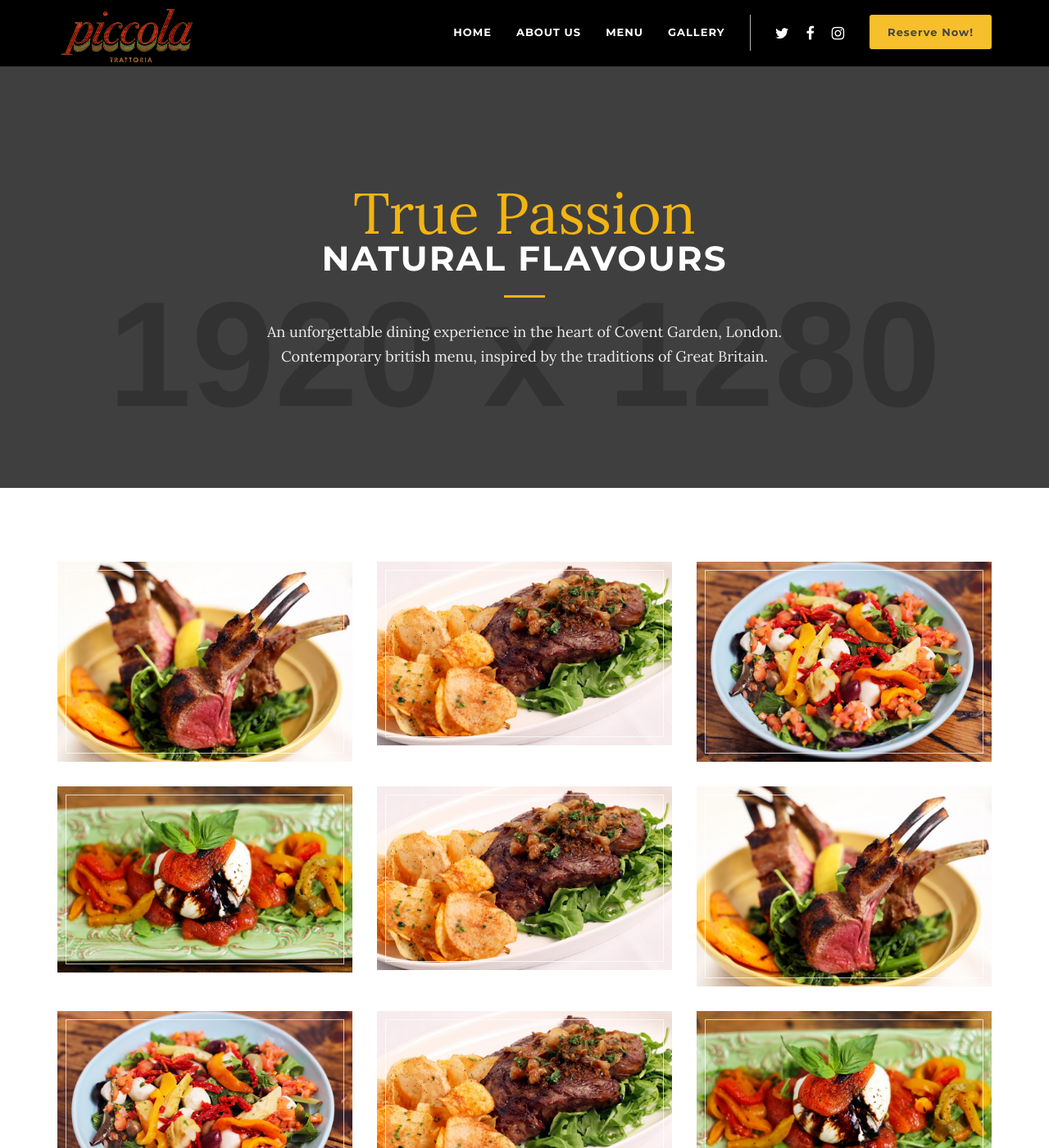
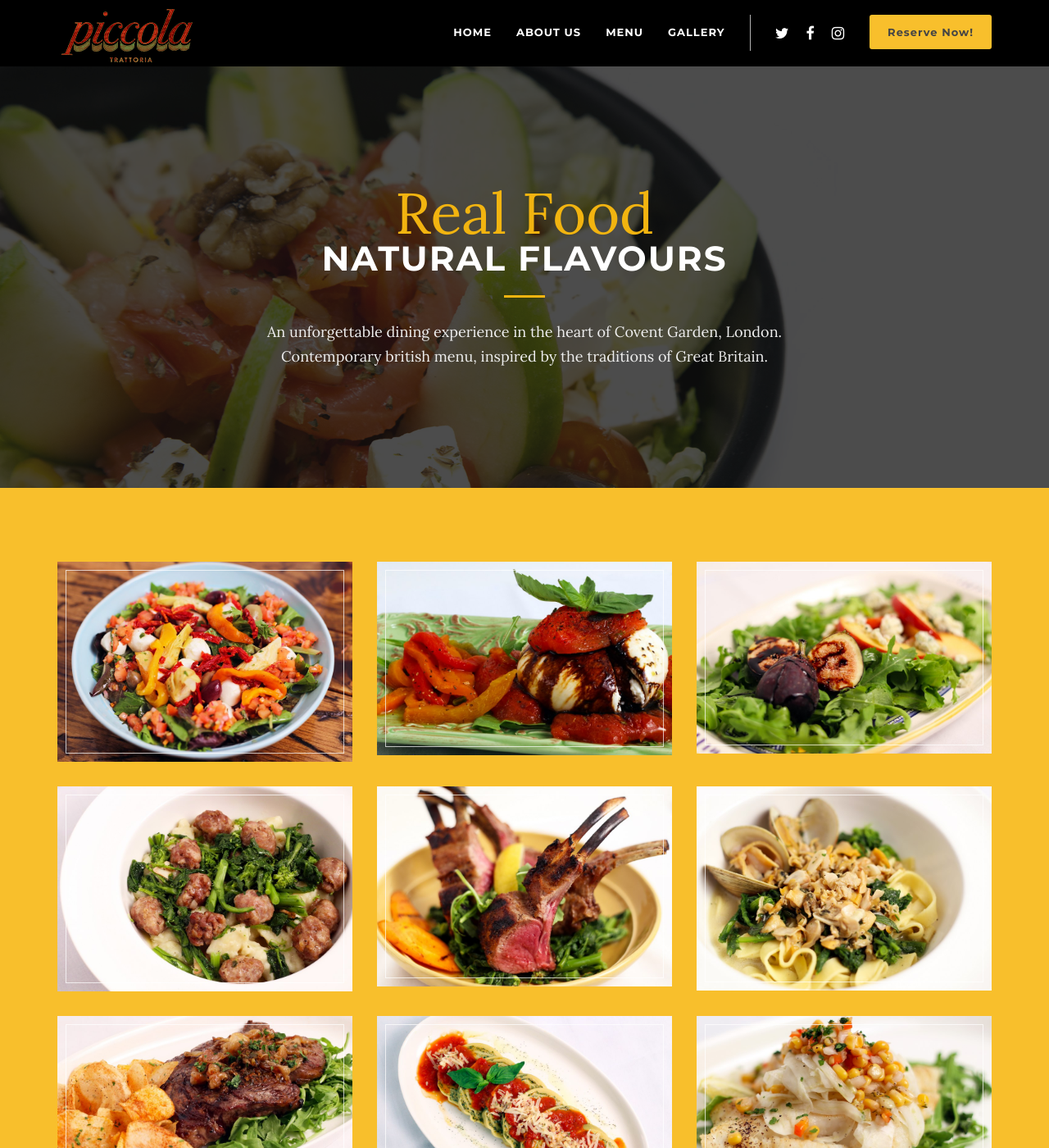
Before and after one commit to PiccolaTrattoria/piccola, a Jekyll site: the page built from gallery.html, in a window 1280 px wide and 1400 px high. Shown: the whole window at 82% size. Built offline with Jekyll 4.4.1, drawn with Linux system fonts in a browser that asks for light colours; nearby versions of some CDN libraries; some web fonts are replaced; library files that are not in the unit come from our copies.

Commit message:
Changed gallery and menu pages a bit

```diff
--- a/_includes/css/fableStyles.css
+++ b/_includes/css/fableStyles.css
@@ -1269,7 +1269,7 @@ ul.footer-list li a:hover{
 .gallery-hero-section{
 	width:100%;
 	position:relative;
-	background: url(http://placehold.it/1920x1280) 50% top no-repeat fixed;
+	background: url(images/bg-gallery.jpg) 50% top no-repeat fixed;
     background-size: cover;
 	color: white;
 	margin: 0 auto;
--- a/gallery.html
+++ b/gallery.html
@@ -20,9 +20,9 @@ title: Gallery
                 <!--begin col-md-10-->
                 <div class="col-md-10 col-md-offset-1 text-center">
 
-                    <span class="comic-text wow fadeIn" data-wow-delay="0.5s">True Passion</span>
+                    <span class="comic-text wow fadeIn" data-wow-delay="0.5s">Real Food</span>
 
-                    <h2 class="section-title white wow bounceIn" data-wow-delay="1s">Natural Flavours</h2>
+                    <h2 class="section-title white wow fadeIn" data-wow-delay="1s">Natural Flavours</h2>
 
                     <p class="hero-text wow fadeInUp" data-wow-delay="2s">An unforgettable dining experience in the heart of Covent Garden, London.<br>Contemporary british menu, inspired by the traditions of Great Britain.</p>
 
@@ -40,7 +40,7 @@ title: Gallery
 
 
     <!--begin section-white-->
-    <div class="section-white">
+    <div class="section-piccola-yellow">
 
       <!--begin container-->
       <div class="container">
@@ -54,7 +54,7 @@ title: Gallery
                     <!--begin popup image -->
                     <div class="popup-wrapper">
                         <div class="popup-gallery">
-                            <a class="popup3" href="images/gallery1.jpg"><img src="images/gallery1.jpg" class="width-100" alt="pic"><span class="eye-wrapper"><i class="pe-7s-expand1 eye-icon"></i></span></a>
+                            <a class="popup3" href="images/gallery/1.jpg"><img src="images/gallery/1.jpg" class="width-100" alt="pic"><span class="eye-wrapper"><i class="pe-7s-expand1 eye-icon"></i></span></a>
                         </div>
                     </div>
                     <!--begin popup image -->
@@ -68,7 +68,7 @@ title: Gallery
                     <!--begin popup image -->
                     <div class="popup-wrapper">
                         <div class="popup-gallery">
-                            <a class="popup3" href="images/gallery2.jpg"><img src="images/gallery2.jpg" class="width-100" alt="pic"><span class="eye-wrapper"><i class="pe-7s-expand1 eye-icon"></i></span></a>
+                            <a class="popup3" href="images/gallery/2.jpg"><img src="images/gallery/2.jpg" class="width-100" alt="pic"><span class="eye-wrapper"><i class="pe-7s-expand1 eye-icon"></i></span></a>
                         </div>
                     </div>
                     <!--begin popup image -->
@@ -82,7 +82,7 @@ title: Gallery
                     <!--begin popup image -->
                     <div class="popup-wrapper">
                         <div class="popup-gallery">
-                            <a class="popup3" href="images/gallery3.jpg"><img src="images/gallery3.jpg" class="width-100" alt="pic"><span class="eye-wrapper"><i class="pe-7s-expand1 eye-icon"></i></span></a>
+                            <a class="popup3" href="images/gallery/3.jpg"><img src="images/gallery/3.jpg" class="width-100" alt="pic"><span class="eye-wrapper"><i class="pe-7s-expand1 eye-icon"></i></span></a>
                         </div>
                     </div>
                     <!--begin popup image -->
@@ -102,7 +102,7 @@ title: Gallery
                     <!--begin popup image -->
                     <div class="popup-wrapper">
                         <div class="popup-gallery">
-                            <a class="popup3" href="http://placehold.it/800x550"><img src="images/gallery4.jpg" class="width-100" alt="pic"><span class="eye-wrapper"><i class="pe-7s-expand1 eye-icon"></i></span></a>
+                            <a class="popup3" href="images/gallery/4.jpg"><img src="images/gallery/4.jpg" class="width-100" alt="pic"><span class="eye-wrapper"><i class="pe-7s-expand1 eye-icon"></i></span></a>
                         </div>
                     </div>
                     <!--begin popup image -->
@@ -116,7 +116,7 @@ title: Gallery
                     <!--begin popup image -->
                     <div class="popup-wrapper">
                         <div class="popup-gallery">
-                            <a class="popup3" href="images/gallery4.jpg"><img src="images/gallery2.jpg" class="width-100" alt="pic"><span class="eye-wrapper"><i class="pe-7s-expand1 eye-icon"></i></span></a>
+                            <a class="popup3" href="images/gallery/5.jpg"><img src="images/gallery/5.jpg" class="width-100" alt="pic"><span class="eye-wrapper"><i class="pe-7s-expand1 eye-icon"></i></span></a>
                         </div>
                     </div>
                     <!--begin popup image -->
@@ -130,7 +130,7 @@ title: Gallery
                     <!--begin popup image -->
                     <div class="popup-wrapper">
                         <div class="popup-gallery">
-                            <a class="popup3" href="images/gallery1.jpg"><img src="images/gallery1.jpg" class="width-100" alt="pic"><span class="eye-wrapper"><i class="pe-7s-expand1 eye-icon"></i></span></a>
+                            <a class="popup3" href="images/gallery/6.jpg"><img src="images/gallery/6.jpg" class="width-100" alt="pic"><span class="eye-wrapper"><i class="pe-7s-expand1 eye-icon"></i></span></a>
                         </div>
                     </div>
                     <!--begin popup image -->
@@ -150,7 +150,7 @@ title: Gallery
                     <!--begin popup image -->
                     <div class="popup-wrapper">
                         <div class="popup-gallery">
-                            <a class="popup3" href="images/gallery2.jpg"><img src="images/gallery3.jpg" class="width-100" alt="pic"><span class="eye-wrapper"><i class="pe-7s-expand1 eye-icon"></i></span></a>
+                            <a class="popup3" href="images/gallery/7.jpg"><img src="images/gallery/7.jpg" class="width-100" alt="pic"><span class="eye-wrapper"><i class="pe-7s-expand1 eye-icon"></i></span></a>
                         </div>
                     </div>
                     <!--begin popup image -->
@@ -164,7 +164,7 @@ title: Gallery
                     <!--begin popup image -->
                     <div class="popup-wrapper">
                         <div class="popup-gallery">
-                            <a class="popup3" href="images/gallery3.jpg"><img src="images/gallery2.jpg" class="width-100" alt="pic"><span class="eye-wrapper"><i class="pe-7s-expand1 eye-icon"></i></span></a>
+                            <a class="popup3" href="images/gallery/8.jpg"><img src="images/gallery/8.jpg" class="width-100" alt="pic"><span class="eye-wrapper"><i class="pe-7s-expand1 eye-icon"></i></span></a>
                         </div>
                     </div>
                     <!--begin popup image -->
@@ -178,7 +178,7 @@ title: Gallery
                     <!--begin popup image -->
                     <div class="popup-wrapper">
                         <div class="popup-gallery">
-                            <a class="popup3" href="images/gallery4.jpg"><img src="images/gallery4.jpg" class="width-100" alt="pic"><span class="eye-wrapper"><i class="pe-7s-expand1 eye-icon"></i></span></a>
+                            <a class="popup3" href="images/gallery/9.jpg"><img src="images/gallery/9.jpg" class="width-100" alt="pic"><span class="eye-wrapper"><i class="pe-7s-expand1 eye-icon"></i></span></a>
                         </div>
                     </div>
                     <!--begin popup image -->
@@ -189,6 +189,56 @@ title: Gallery
             </div>
             <!--end row-->
 
+          <!--begin row-->
+            <div class="row">
+
+               <!--begin col-md-4 -->
+                <div class="col-md-4 margin-bottom-30">
+
+                    <!--begin popup image -->
+                    <div class="popup-wrapper">
+                        <div class="popup-gallery">
+                            <a class="popup3" href="images/gallery/10.jpg"><img src="images/gallery/10.jpg" class="width-100" alt="pic"><span class="eye-wrapper"><i class="pe-7s-expand1 eye-icon"></i></span></a>
+                        </div>
+                    </div>
+                    <!--begin popup image -->
+
+                </div>
+                <!--end col-md-4-->
+
+                <!--begin col-md-4 -->
+                <div class="col-md-4 margin-bottom-30">
+
+                    <!--begin popup image -->
+                    <div class="popup-wrapper">
+                        <div class="popup-gallery">
+                            <a class="popup3" href="images/gallery/11.jpg"><img src="images/gallery/11.jpg" class="width-100" alt="pic"><span class="eye-wrapper"><i class="pe-7s-expand1 eye-icon"></i></span></a>
+                        </div>
+                    </div>
+                    <!--begin popup image -->
+
+                </div>
+                <!--end col-md-4-->
+
+                <!--begin col-md-4 -->
+                <div class="col-md-4 margin-bottom-30">
+
+                    <!--begin popup image -->
+                    <div class="popup-wrapper">
+                        <div class="popup-gallery">
+                            <a class="popup3" href="images/gallery/12.jpg"><img src="images/gallery/12.jpg" class="width-100" alt="pic"><span class="eye-wrapper"><i class="pe-7s-expand1 eye-icon"></i></span></a>
+                        </div>
+                    </div>
+                    <!--begin popup image -->
+
+                </div>
+                <!--end col-md-4-->
+
+            </div>
+            <!--end row-->
+
+
+
         </div>
         <!--end container-->
 
```
Also changed, not shown: menu.html (+20 -19 lines), images/bg-gallery.jpg (renamed from images/food_2_1920x1280.jpg), 6 other files.
